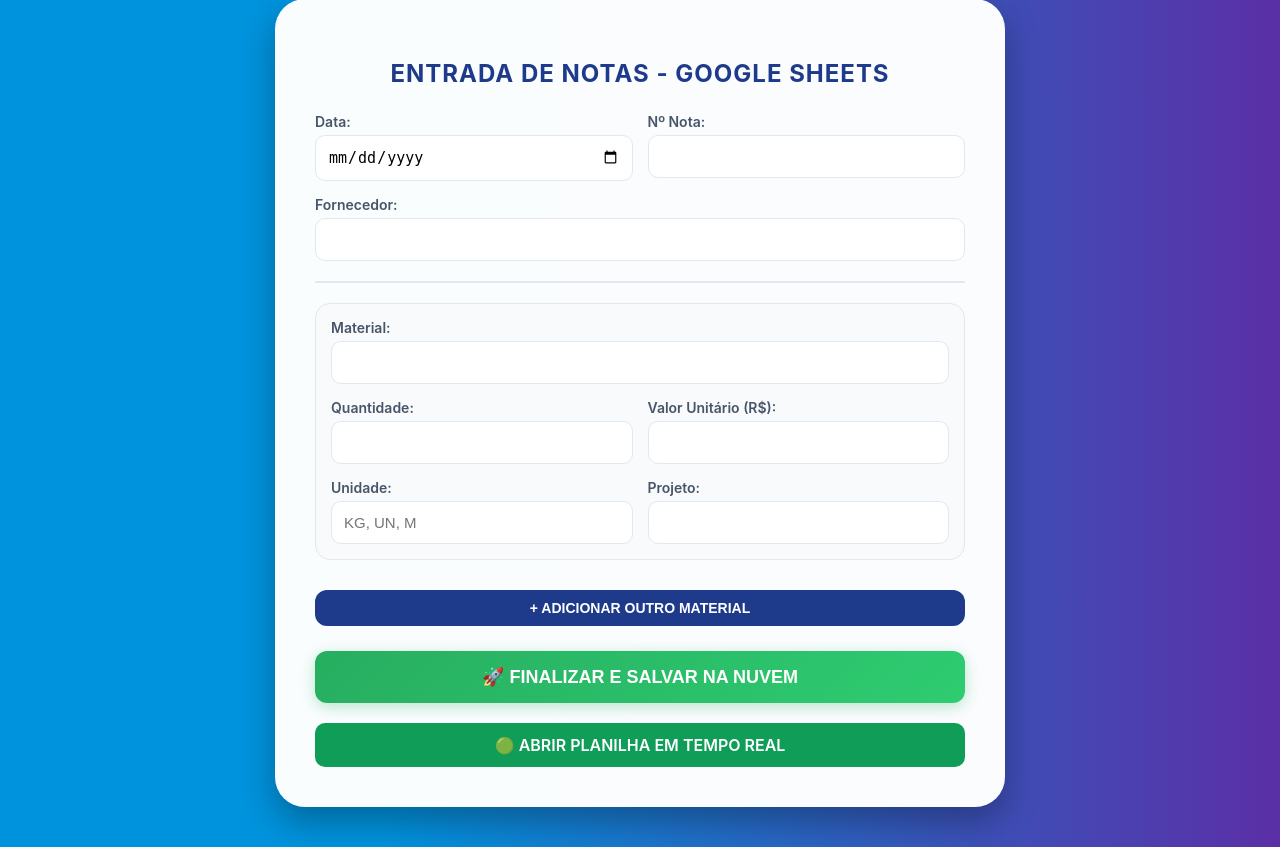
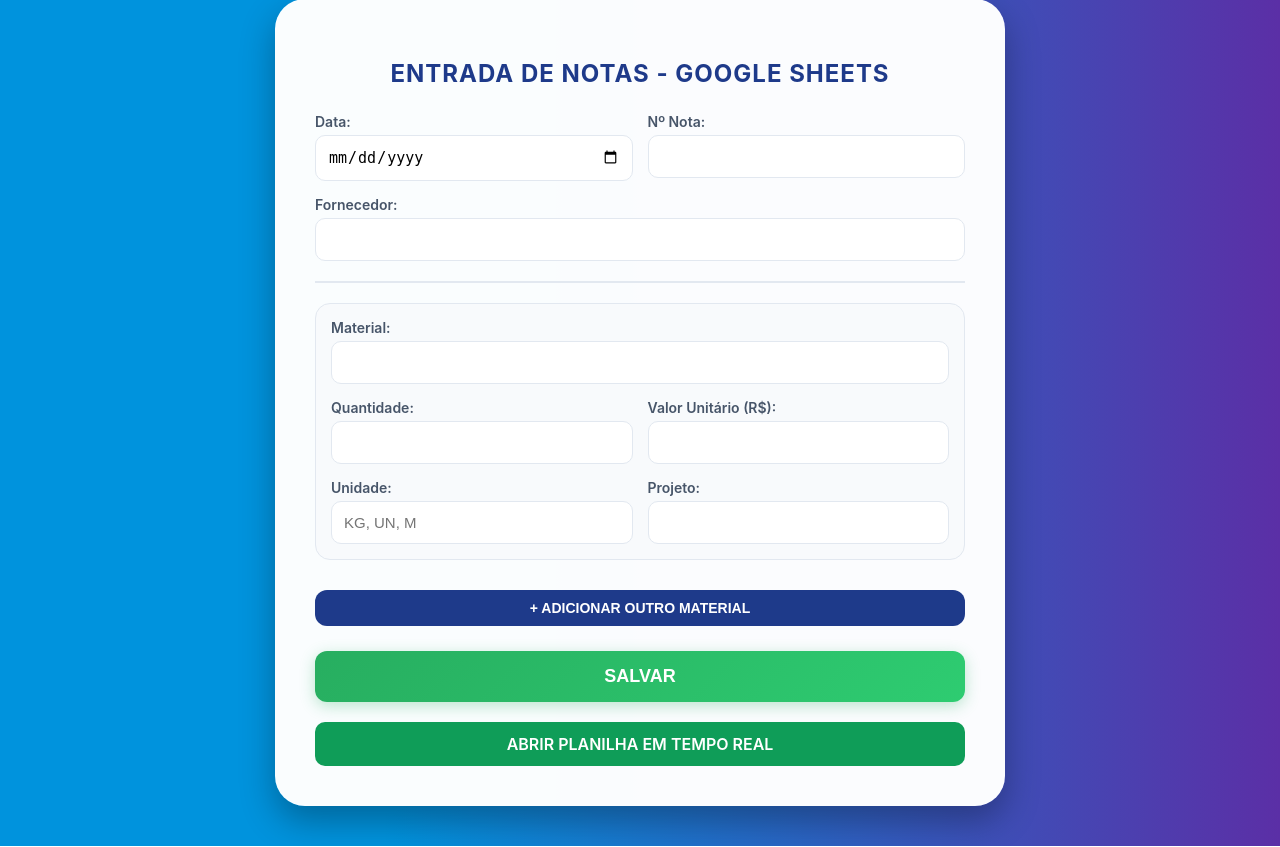
Before and after one commit to HenriqueNunes-2008/Notas_Fiscais, a Flask app: page / in a window 1280 px wide. Shown: the part 161-1008 px from the top of the page. Run offline with Flask 3, Linux system fonts and the light colour scheme.

Commit message:
Fix HTML encoding issues in index.html

```diff
--- a/templates/index.html
+++ b/templates/index.html
@@ -221,11 +221,11 @@
             <button type="button" class="btn-add" onclick="adicionarMaterial()">+ ADICIONAR OUTRO MATERIAL</button>
 
             <button type="submit" id="btn-cadastrar" class="btn-save">
-                🚀 FINALIZAR E SALVAR NA NUVEM
+                 SALVAR
             </button>
 
             <a href="https://docs.google.com/spreadsheets/d/1o_K4yeb7Up1f7jtmwryG2PYNynRhILfbzHaJRE2hJg0/edit?gid=0#gid=0" target="_blank" class="btn-sheets">
-                🟢 ABRIR PLANILHA EM TEMPO REAL
+                 ABRIR PLANILHA EM TEMPO REAL
             </a>
         </form>
     </div>
@@ -301,13 +301,13 @@
         .catch(error => {
             console.error("Erro:", error);
             statusDiv.style.display = 'block';
-            statusDiv.innerText = "❌ Erro ao conectar com o servidor.";
+            statusDiv.innerText = "Erro ao conectar com o servidor.";
             statusDiv.style.backgroundColor = '#f8d7da';
             statusDiv.style.color = '#721c24';
         })
         .finally(() => {
             btn.disabled = false;
-            btn.innerText = "🚀 FINALIZAR E SALVAR NA NUVEM";
+            btn.innerText = "FINALIZAR E SALVAR NA NUVEM";
         });
     });
 </script>
```
